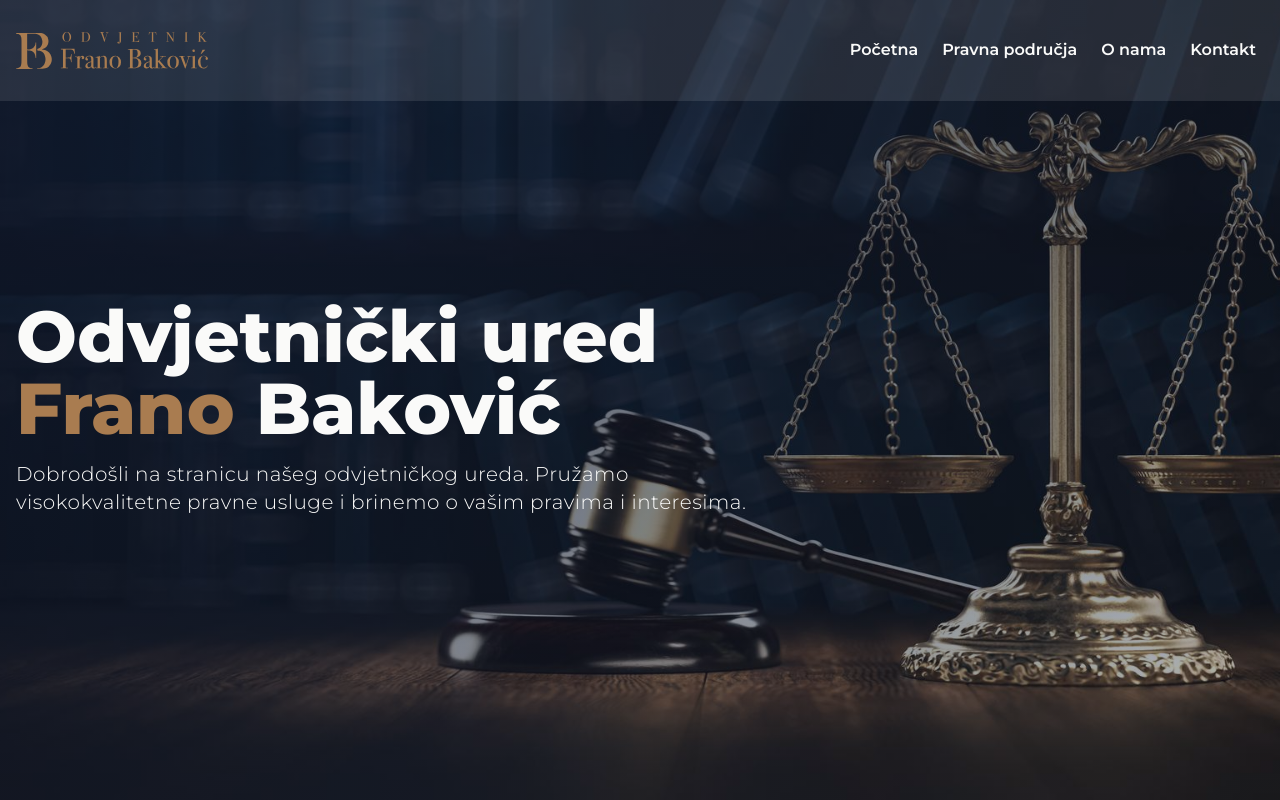
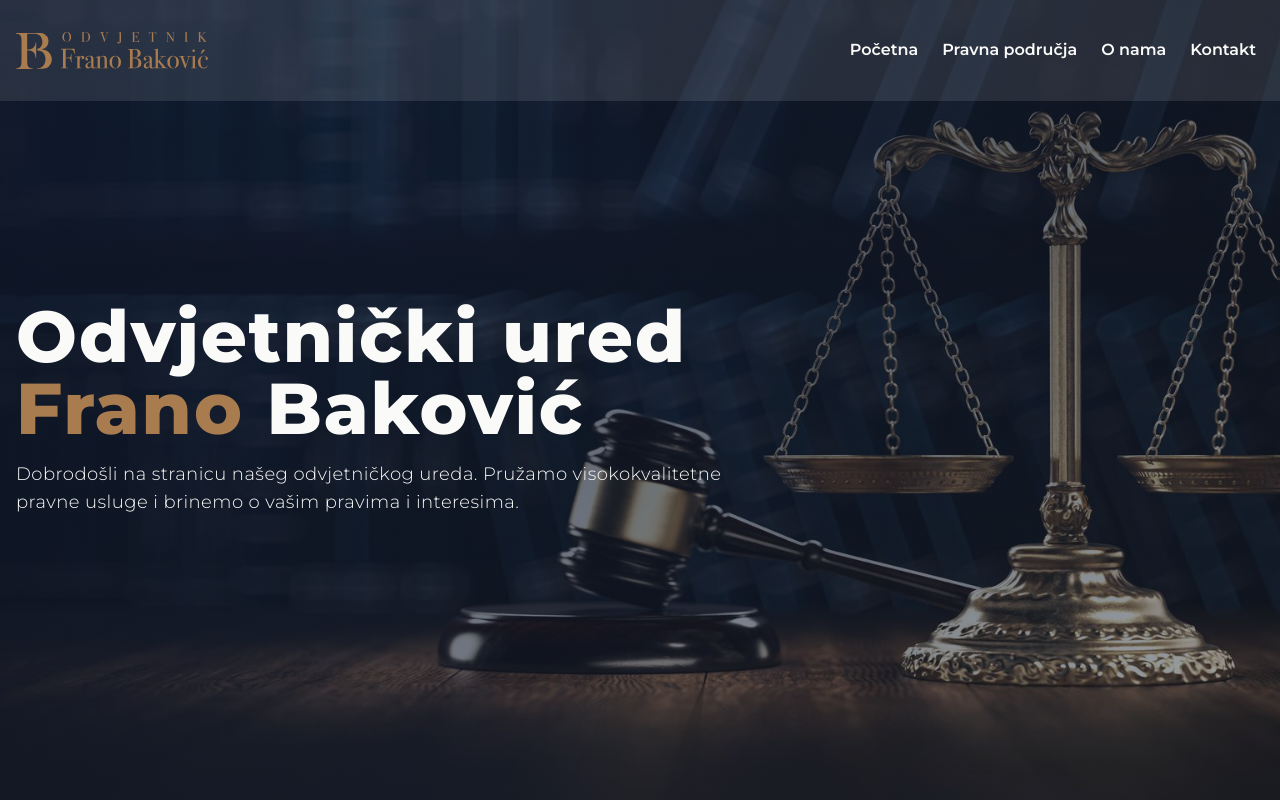
Before and after one commit to MilicTG/bakovic_law, a Next.js app: page / in a window 1280 px wide. Built offline with nearby package versions, Linux system fonts and the light colour scheme.

Commit message:
some update

```diff
--- a/components/header/Header.tsx
+++ b/components/header/Header.tsx
@@ -4,11 +4,11 @@ function Header() {
             <div className="relative container mx-auto h-screen flex flex-col justify-center items-start px-4">
 
                 <div className="w-full xl:w-3/5 animate-slideleft">
-                    <h1 className="text-6xl xl:text-7xl font-bold py-4 text-center xl:text-start text-stone-50">Odvjetnički ured
+                    <h1 className="text-5xl xl:text-7xl font-bold tracking-wide py-4 text-center xl:text-start text-stone-50">Odvjetnički ured
                         <span className="text-primary-color"> Frano </span>
                         Baković</h1>
 
-                    <h3 className="text-lg xl:text-xl font-light text-stone-50 text-center xl:text-start tracking-wide">
+                    <h3 className="text-md xl:text-lg font-light text-stone-50 text-center xl:text-start tracking-tight xl:tracking-wide">
                         Dobrodošli na stranicu našeg odvjetničkog ureda. Pružamo visokokvalitetne pravne usluge i brinemo o vašim pravima i interesima.
                     </h3>
                 </div>
--- a/tailwind.config.js
+++ b/tailwind.config.js
@@ -12,7 +12,7 @@ module.exports = {
         },
         extend: {
             backgroundImage: {
-                'law-bck': "linear-gradient(to right bottom, rgba(15, 23, 42, 0.9), rgba(30, 41, 59, 0.3)), url('/images/img_law.jpg')"
+                'law-bck': "linear-gradient(to right bottom, rgba(15, 23, 42, 0.9), rgba(30, 41, 59, 0.4)), url('/images/img_law.jpg')"
             },
             colors: {
                 'primary-color': "#A97C50"
```
